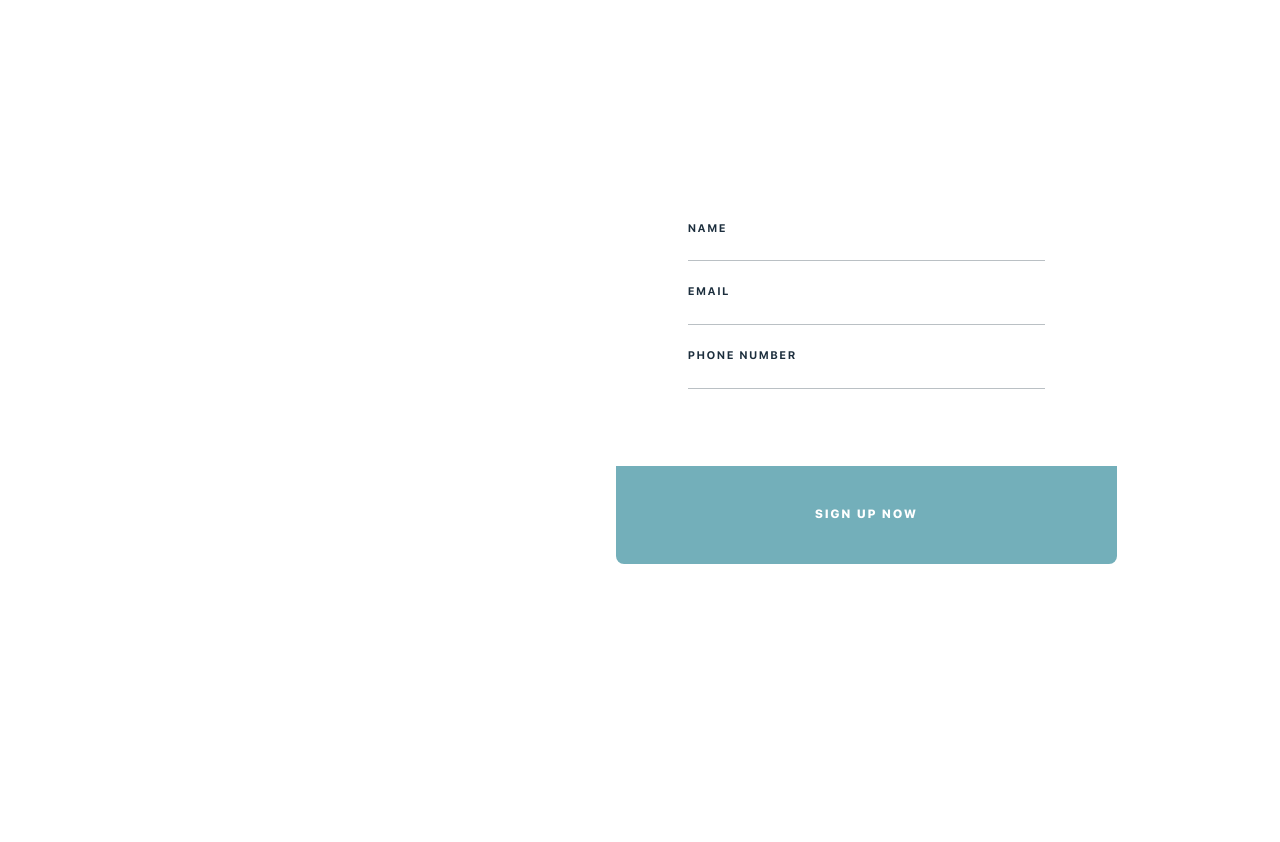
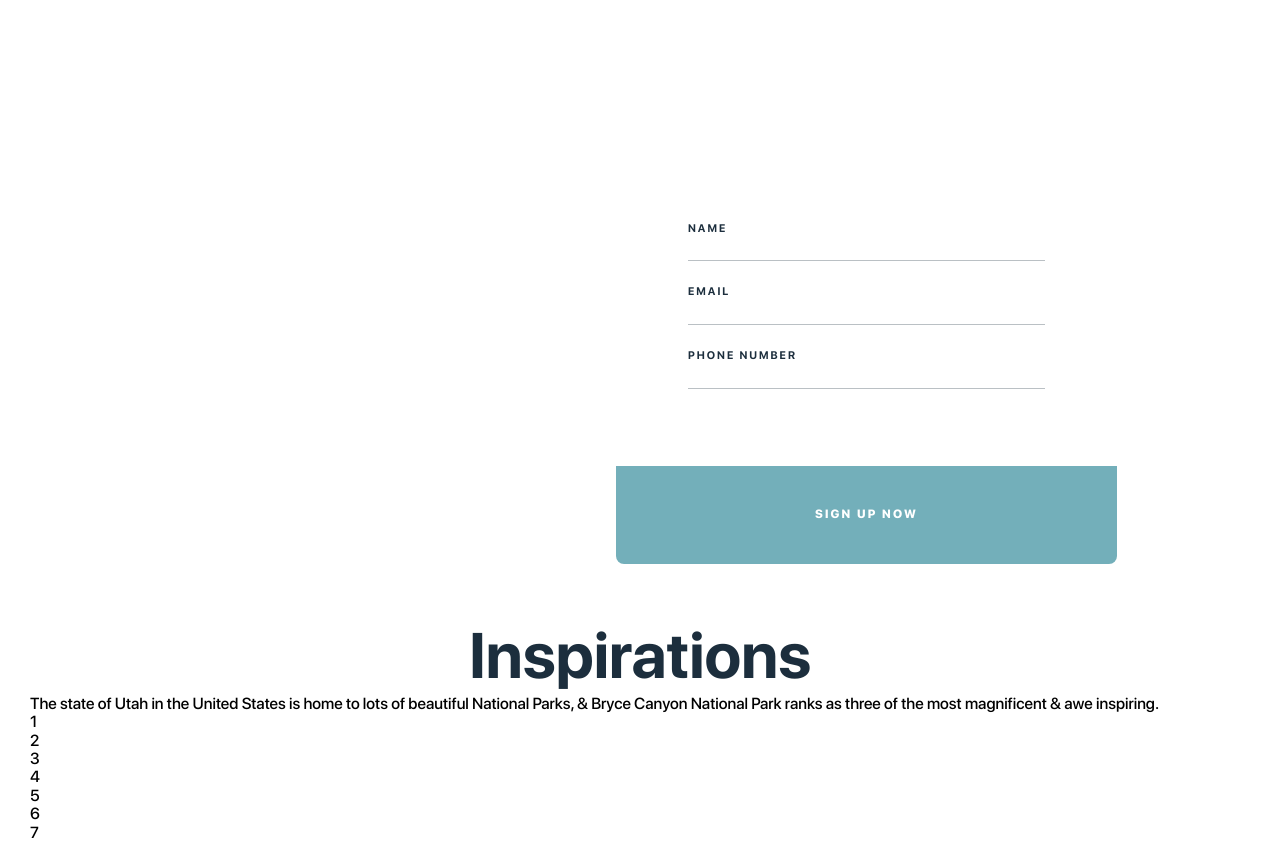
Before and after one commit to zyakin/Mitravel, a plain HTML site: page index.html in a window 1280 px wide. Shown: the part 4400-5242 px from the top of the page. Before the commit the page ends 5015 px from the top, so only its background shows below. Drawn offline with Linux system fonts and the light colour scheme.

Commit message:
add section insp

```diff
--- a/css/style.css
+++ b/css/style.css
@@ -12,3 +12,4 @@
 @import "components/_featured.css";
 @import "components/_slider.css";
 @import "components/_newsletter.css";
+@import "components/_insp.css";
--- a/index.html
+++ b/index.html
@@ -195,6 +195,22 @@
           </div>
         </div>
       </section>
+      <section class="insp">
+        <div class="container">
+          <h2 class="section-title section-title--center">Inspirations</h2>
+          <p class="insp__descr">The state of Utah in the United States is home to lots of beautiful National Parks, &
+            Bryce Canyon National Park ranks as three of the most magnificent & awe inspiring.</p>
+          <ul class="grid">
+            <li>1</li>
+            <li>2</li>
+            <li>3</li>
+            <li>4</li>
+            <li>5</li>
+            <li>6</li>
+            <li>7</li>
+          </ul>
+        </div>
+      </section>
     </main>
   </div>
 
```
Also changed, not shown: 1 other file.
